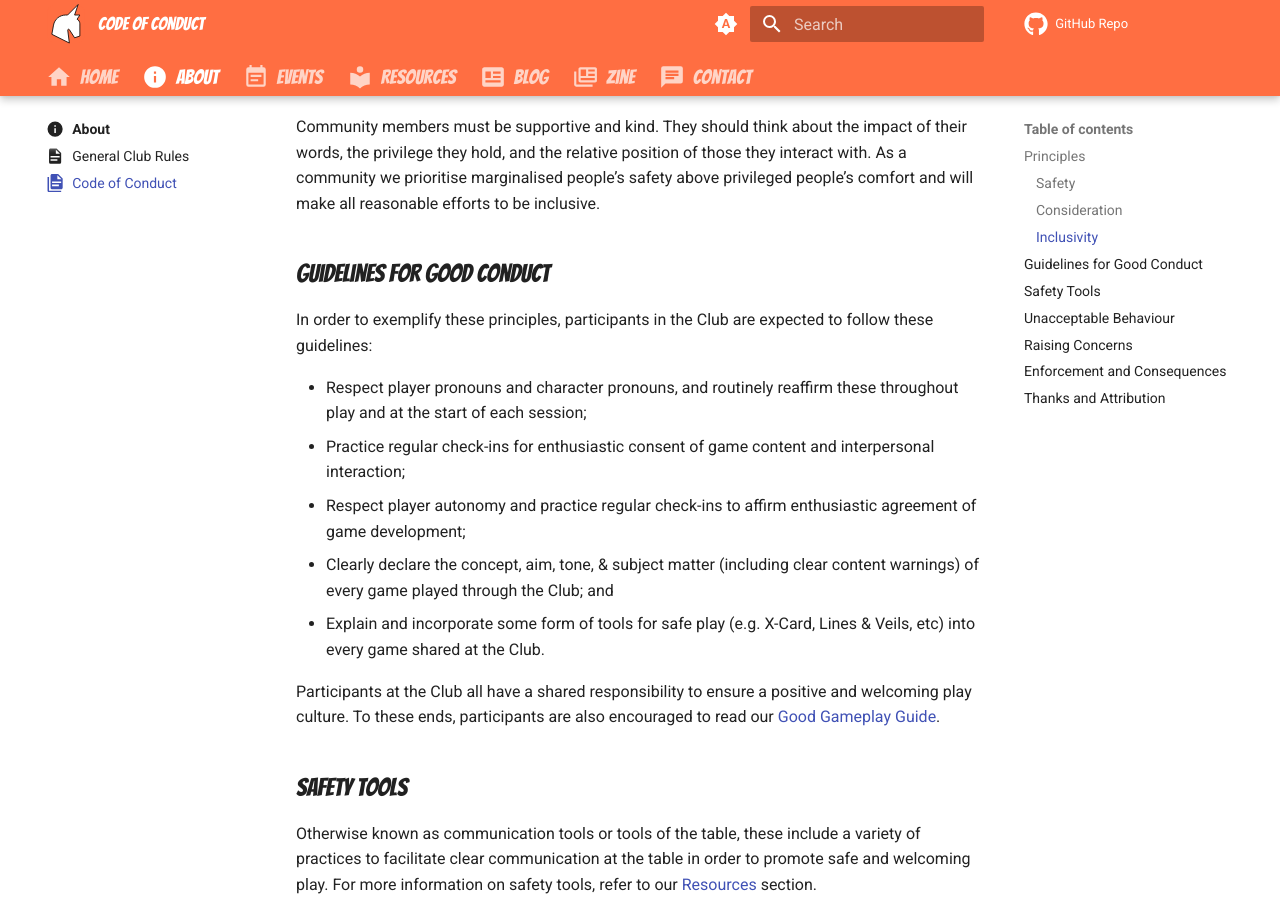
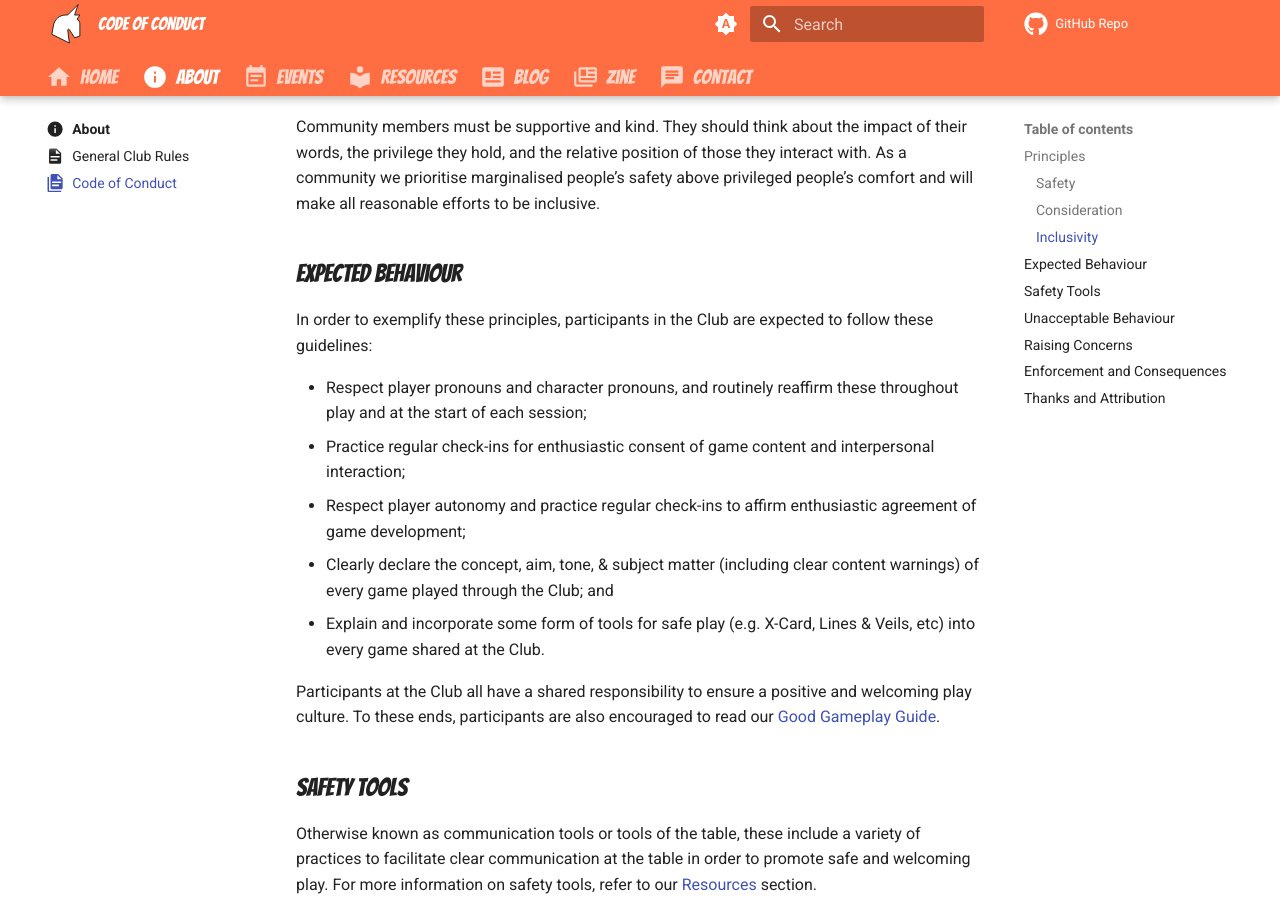
Before and after one commit to edinburghindiegamers/edinburghindiegamers.github.io, an MkDocs documentation site: the page built from docs/about/code-of-conduct.md, in a window 1280 px wide and 900 px high, scrolled down 1024 px. Built offline with MkDocs 1.6.1 and Material for MkDocs 9.7.7, drawn with Linux system fonts in a browser that asks for light colours; comment, search, counter and statistics services are not loaded.

Commit message:
Minor stylistic change

```diff
--- a/docs/about/code-of-conduct.md
+++ b/docs/about/code-of-conduct.md
@@ -37,7 +37,7 @@ Community members must be supportive and kind.
 They should think about the impact of their words, the privilege they hold, and the relative position of those they interact with.
 As a community we prioritise marginalised people’s safety above privileged people’s comfort and will make all reasonable efforts to be inclusive.
 
-## Guidelines for Good Conduct
+## Expected Behaviour
 
 In order to exemplify these principles, participants in the Club are expected to follow these guidelines:
 
```
Also changed, not shown: docs/resources/welcome-guide.md (+1 -1 lines).
